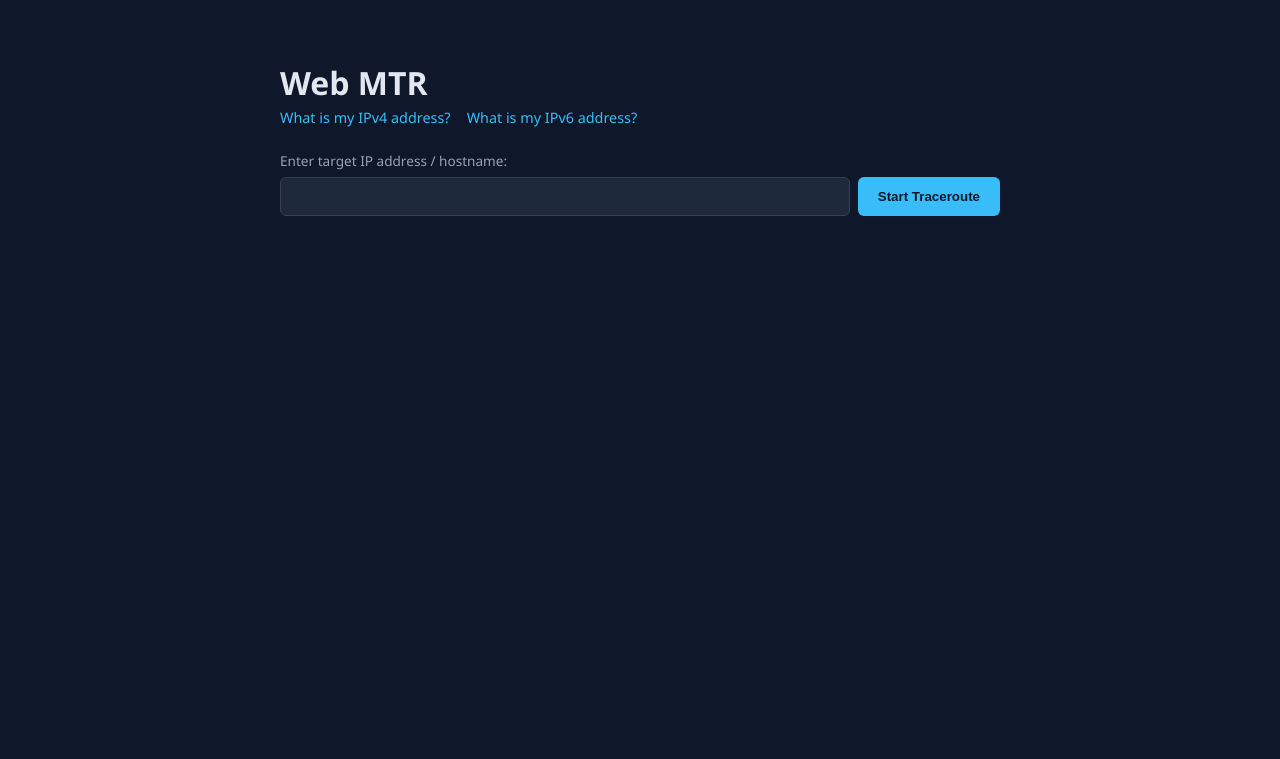
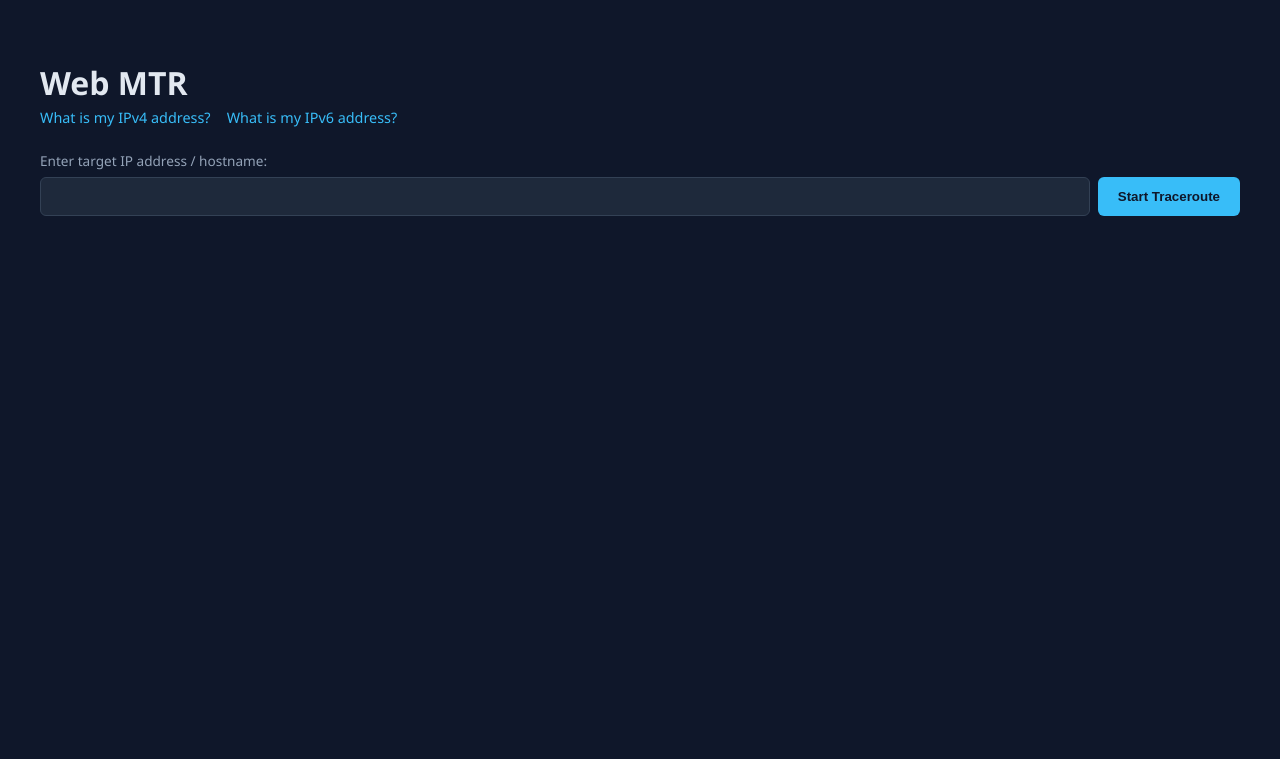
Before and after one commit to jwbensley/webmtr, a Python web app: template src/templates/index.html in a window 1280 px wide. Shown: the top 759 px of the page. Run offline with Jinja, Linux system fonts and the light colour scheme; the template is opened without the code that fills it, so the values that code supplies are empty.

Commit message:
Increase table width

```diff
--- a/src/static/style.css
+++ b/src/static/style.css
@@ -26,7 +26,7 @@ body {
 
 .container {
   width: 100%;
-  max-width: 720px;
+  max-width: 1200px;
 }
 
 h1 {
```
